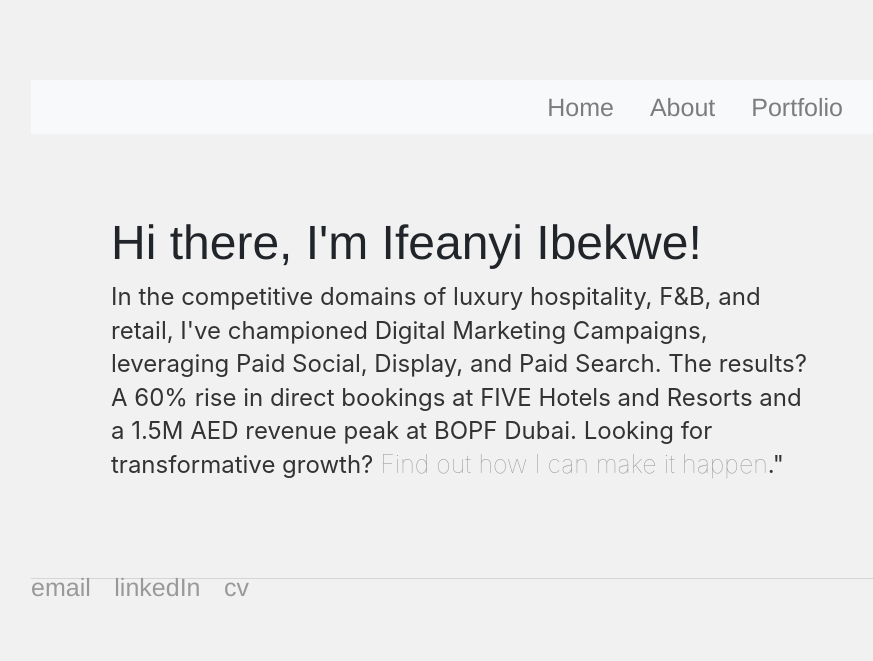
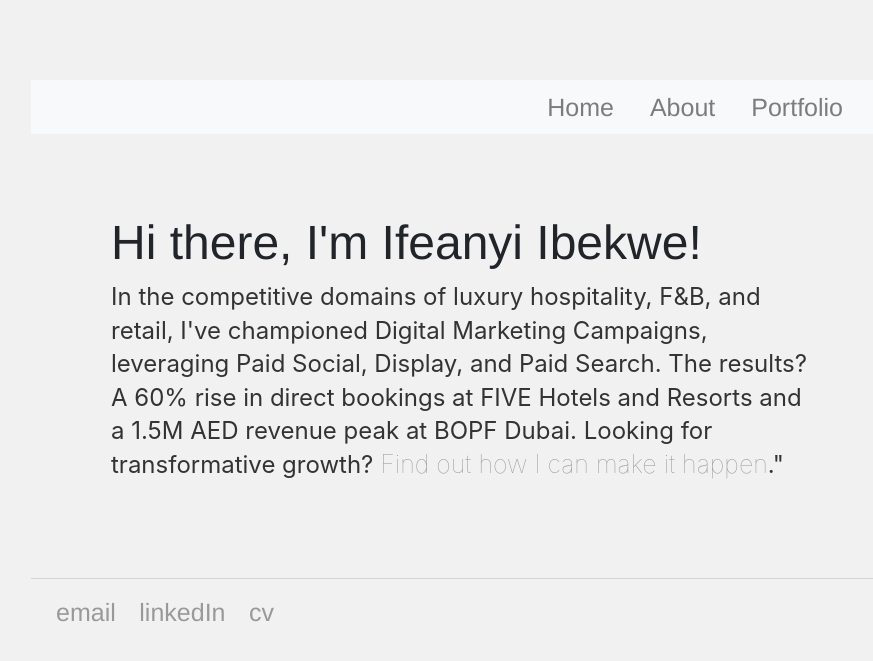
Before and after one commit to IfeanyiIbekwe/ifeanyiibekwe.github.io, a Jekyll site: the page built from index.html, in a window 1280 px wide. Shown: the top 661 px of the page, without its empty margins (181-1054 px from the left). Built offline with Jekyll 4.4.1, drawn with Linux system fonts in a browser that asks for light colours.

Commit message:
Update default.html

```diff
--- a/_layouts/default.html
+++ b/_layouts/default.html
@@ -114,5 +114,5 @@
 	nav ul, footer ul { font-size: 1em; font-family: 'Helvetica', 'Arial', 'Sans-Serif'; padding: 0px; list-style: none; font-weight: bold; }
 nav ul li, footer ul li { display: inline; margin-right: 20px; }
 
-footer { border-top: 1px solid #d5d5d5; font-size: .8em; }
+footer { border-top: 1px solid #d5d5d5; font-size: .8em; padding: 25px;}
 </style>
```
